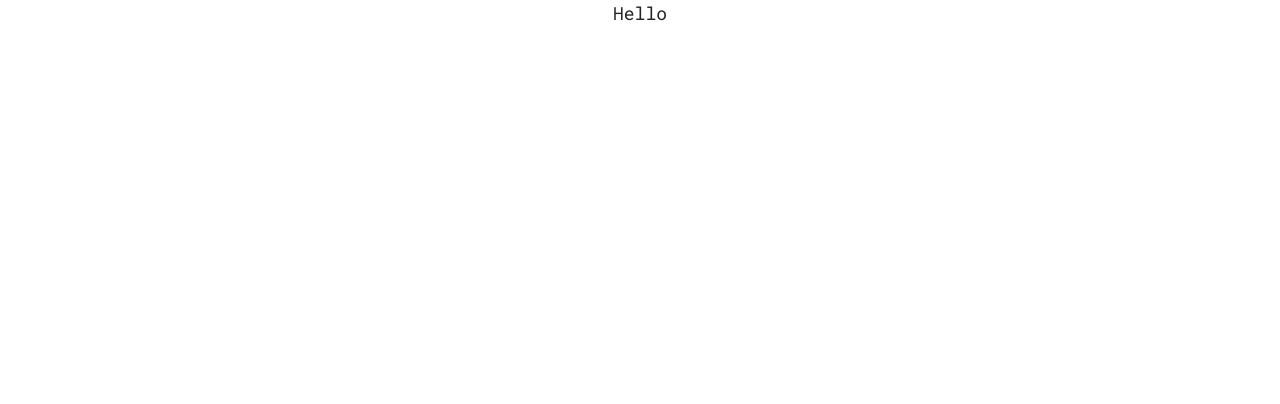
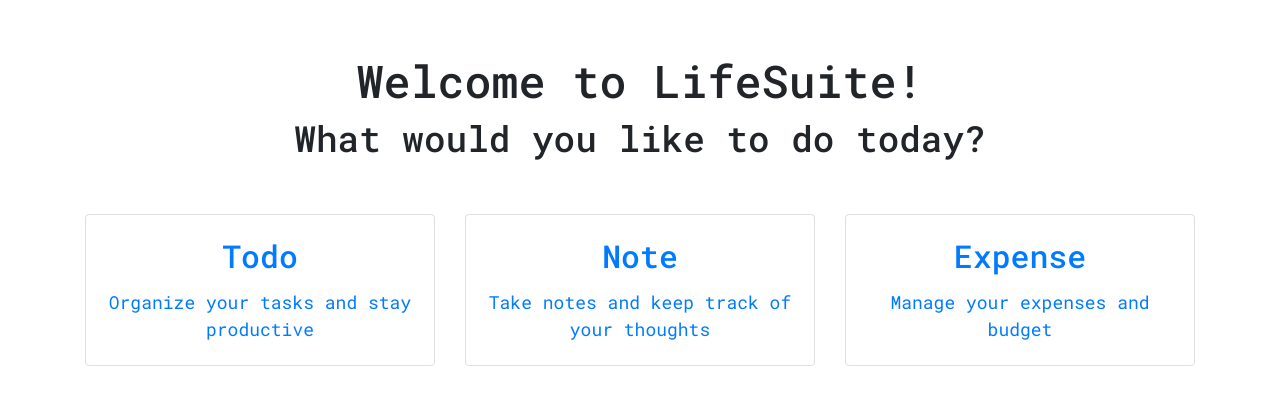
Before and after one commit to deep-govindvira/All_Tasker, a React (Create React App) app in the folder frontend/: page / in a window 1280 px wide. Shown: the top 404 px of the page. Built offline with nearby package versions, Linux system fonts and the light colour scheme.

Commit message:
add home page

```diff
--- a/frontend/src/App.js
+++ b/frontend/src/App.js
@@ -1,9 +1,15 @@
 import './App.css';
+import Home from './home/Home';
+import { BrowserRouter, Routes, Route } from 'react-router-dom';
 
 function App() {
   return (
     <div className="App">
-      Hello
+      <BrowserRouter>
+        <Routes>
+          <Route path='/' element={<Home />} />
+        </Routes>
+      </BrowserRouter>
     </div>
   );
 }
```
